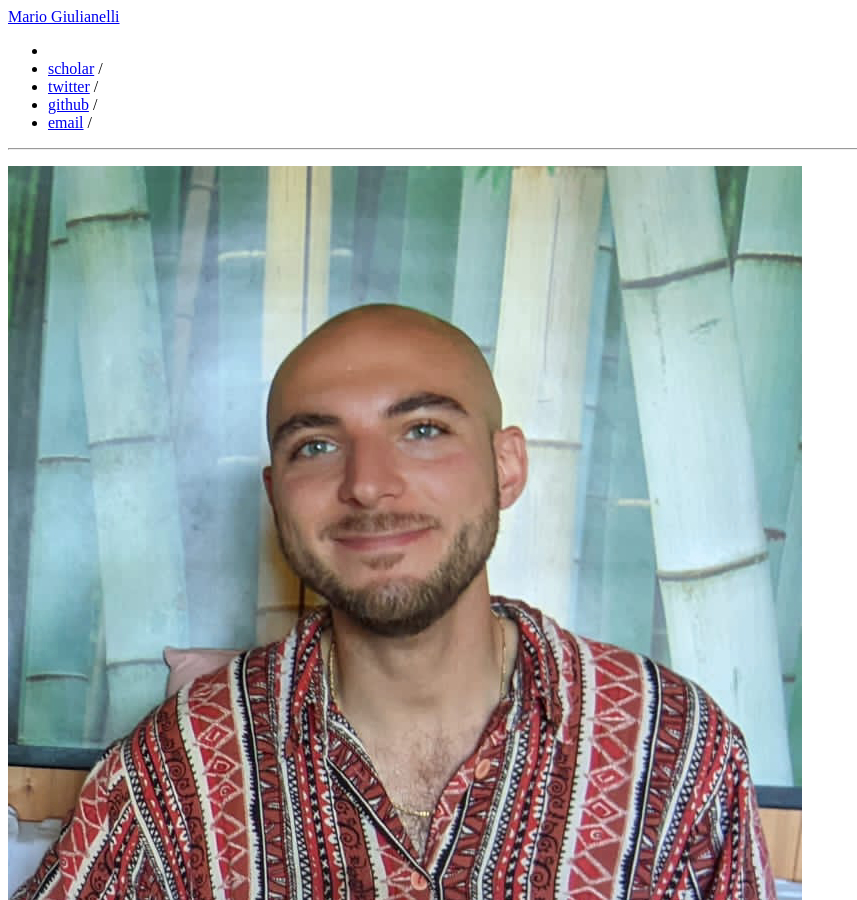
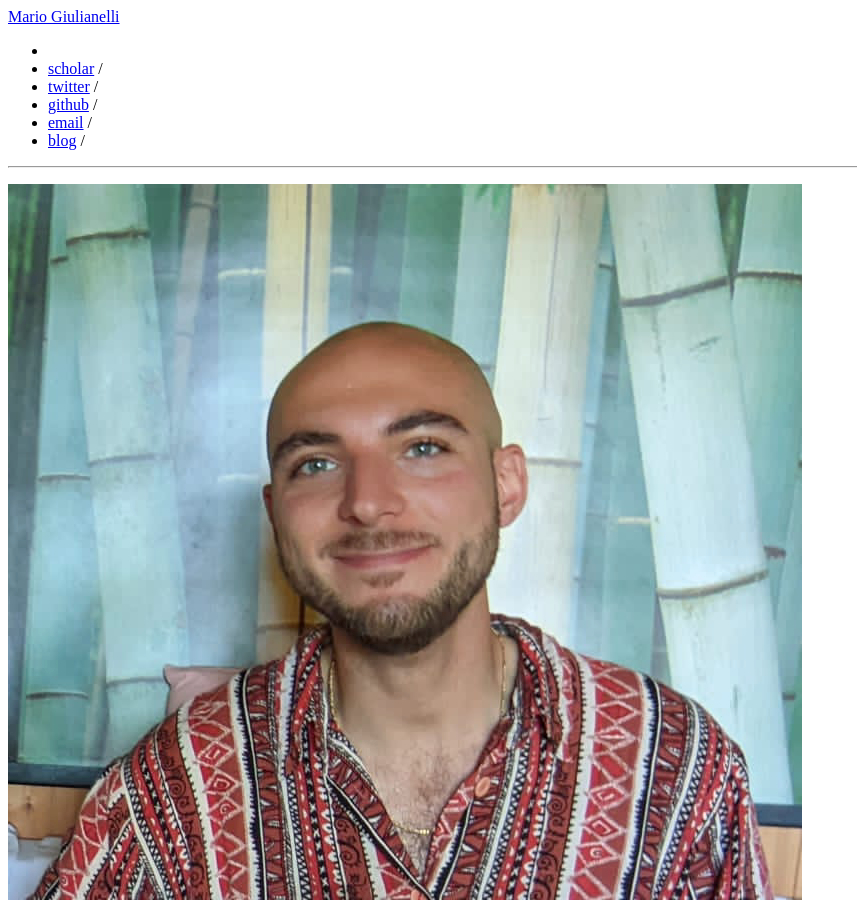
Before and after one commit to glnmario/glnmario.github.io, a Jekyll site: the page built from index.md, in a window 1280 px wide and 900 px high. Shown: the whole window, without its empty margins (0-857 px from the left). Built offline with Jekyll 4.4.1, drawn with Linux system fonts in a browser that asks for light colours.

Commit message:
Update nav.yml

```diff
--- a/_data/nav.yml
+++ b/_data/nav.yml
@@ -11,3 +11,5 @@
   link: https://github.com/glnmario
 - name: "email"
   link: mailto:mgiulianelli@inf.ethz.ch
+- name: "blog"
+  link: "blog.md"
```
